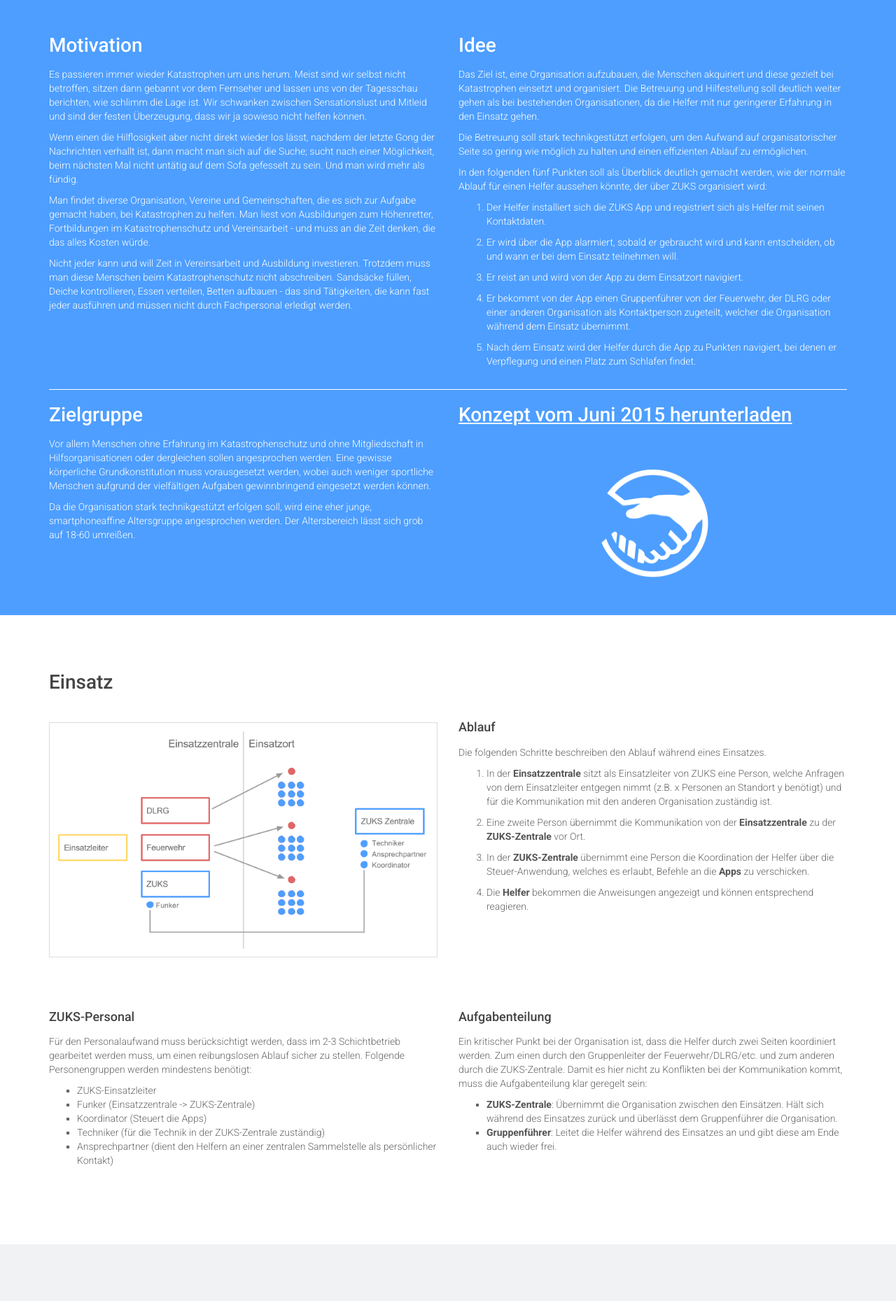
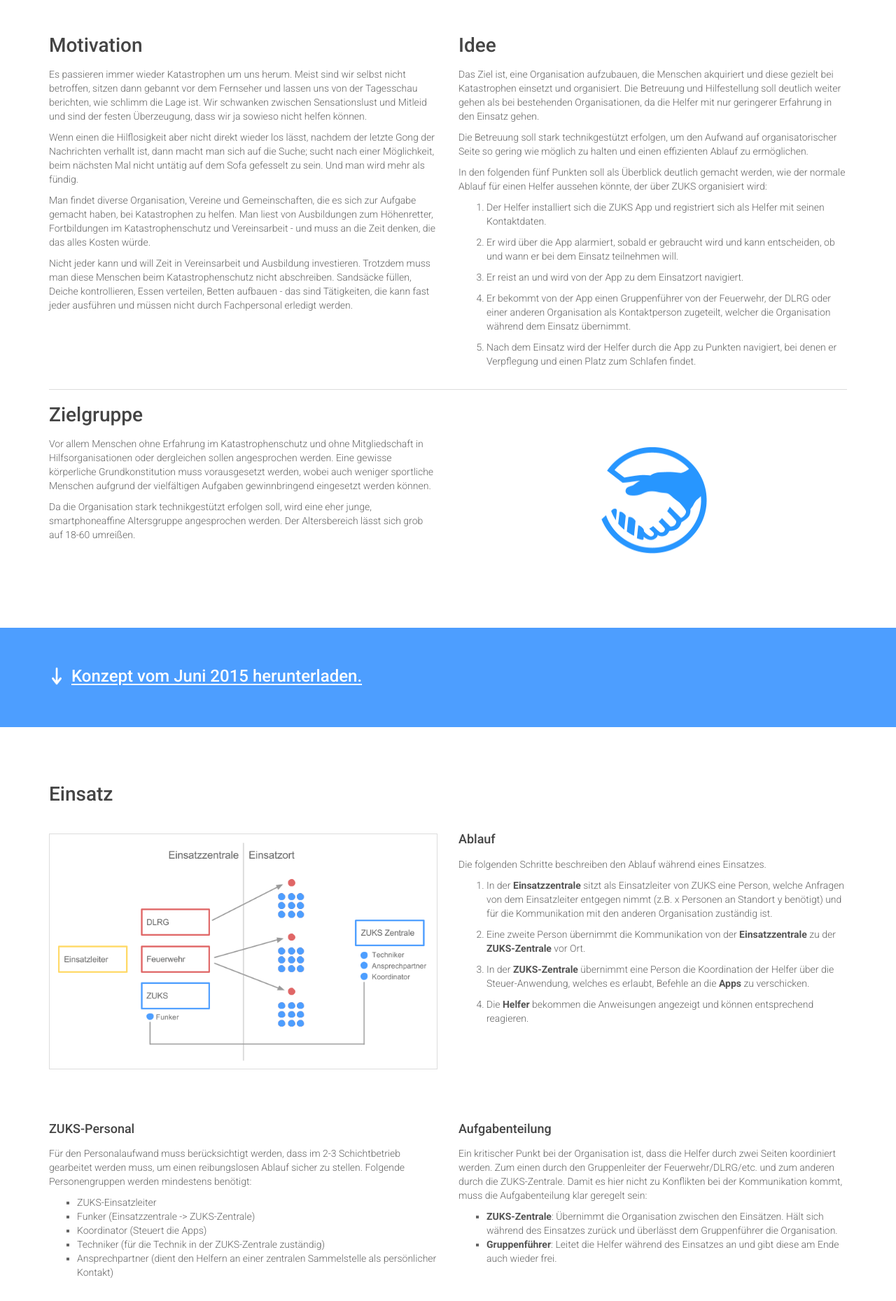
Before and after one commit to Eldorado234/zuks-django, a Django app: page /konzept/ in a window 1280 px wide. Shown: the part 61-1920 px from the top of the page at 70% size. Run offline with Django 3.2, Linux system fonts and the light colour scheme; some libraries are stand-ins or nearby versions.

Commit message:
Added banner for new concept and changed section color of concept for better reading. Made the banner for concept page as well as downloading concept clickable (thanks to HTML5)

```diff
--- a/res/css/style.css
+++ b/res/css/style.css
@@ -1245,19 +1245,25 @@
   padding-top: 120px;
 }
 
-.motivation {
-  color: #fefefe;
-}
-
 hr.white {
   border: 0px;
   background-color: #fefefe;
   height: 1px;
 }
 
+hr.grey {
+  border: 0px;
+  background-color: #DDD;
+  height: 1px;
+}
+
 a.concept-link {
   color: #ffffff;
   text-decoration: underline;
+}
+
+a.concept-link:hover {
+  text-decoration: none;
 }
 
 h2.concept-link {
--- a/templates/core/konzept.html
+++ b/templates/core/konzept.html
@@ -29,8 +29,8 @@
 {% endblock "mobile_menu" %}
 
 {% block "content" %}
-    <div class="section type-1 concept-section" id="konzept">
-        <div class="container motivation">
+    <div class="section type-2 concept-section" id="konzept">
+        <div class="container">
             <div class="row">
                 <div class="col-lg-6">
                     <h1>Motivation</h1>
@@ -68,7 +68,7 @@
                     </ol>
                 </div>
             </div>
-            <hr class="white">
+            <hr class="grey">
             <div class="row">
                 <div class="col-lg-6">
                     <h1>Zielgruppe</h1>
@@ -80,12 +80,21 @@
                     </p>
                 </div>
                 <div class="col-lg-6">
-                    <h1><a href="{% static "files/Konzept_1.2.pdf" %}">Konzept vom Juni 2015 herunterladen</a></h1>
-                    <img src="{% static "img/logo/logo-bild-weiss@320.png" %} " alt="ZUKS Logo Bildmarke" class="content-icon-160" />
+                    <img src="{% static "img/logo/logo-bild@320.png" %} " alt="ZUKS Logo Bildmarke" class="content-icon-160" />
                 </div>
             </div>
         </div>
     </div>
+
+    <a href="{% static "files/Konzept_1.2.pdf" %}" class="concept-link">
+        <div class="section-concept-link type-2">
+            <div class="container">
+                <h2 class="concept-link">
+                    <img class="forward" src="{% static "img/icons/down_white.png" %}" alt="Download Icon">Konzept vom Juni 2015 herunterladen.
+                </h2>
+            </div>
+        </div>
+    </a>
 
     <div class="section type-2" id="einsatz">
         <div class="container">
```
Also changed, not shown: templates/core/index.html (+8 -6 lines), res/img/icons/down.png (added), res/img/icons/down_white.png (added), res/img/logo/logo-bild@320.png (added).
